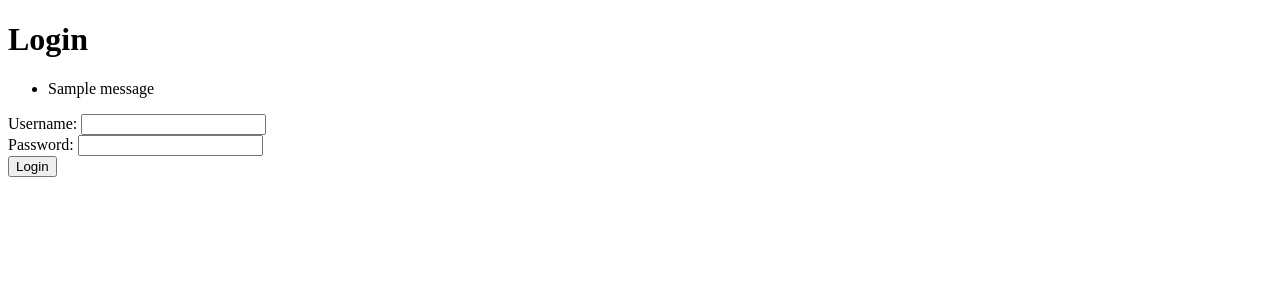
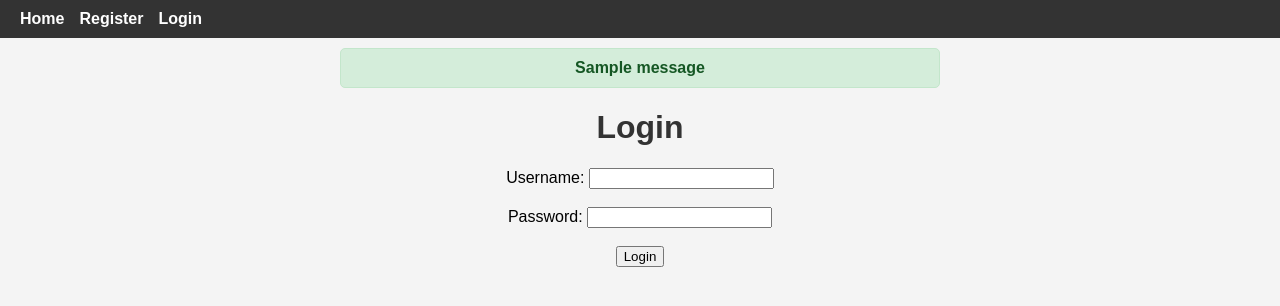
Before and after one commit to jr-alcano/Weather-app, a Flask app: page /login in a window 1280 px wide. Shown: the top 306 px of the page. Run offline with Flask 3, Linux system fonts and the light colour scheme; tables that the repository leaves empty hold one stand-in row (values such as "Sample post"); one stand-in notice (Sample message) is shown.

Commit message:
updating this repository to match the hatchaways repository

```diff
--- a/app.py
+++ b/app.py
@@ -180,7 +180,10 @@ def index():
     weather = None
     favorites = []
     if current_user.is_authenticated:
+        print(f"User is authenticated: {current_user.username}")
         favorites = FavoriteCity.query.filter_by(user_id=current_user.id).all()
+    else:
+        print("No user is logged in.")
 
     if request.method == 'POST':
         city = request.form.get('city')
@@ -191,6 +194,7 @@ def index():
             weather = get_weather_data(city, state, country)
 
     return render_template('index.html', weather=weather, favorites=favorites, weather_emotes=weather_emotes)
+
 
 @app.route('/add-favorite', methods=['POST'])
 @login_required
@@ -246,29 +250,38 @@ def show_favorite(favorite_id):
 
 @app.route('/register', methods=['GET', 'POST'])
 def register():
+    """Register route for new users."""
     if request.method == 'POST':
-        username = request.form['username']
-        email = request.form['email']
-        password = request.form['password']
+        username = request.form.get('username')
+        email = request.form.get('email')
+        password = request.form.get('password')
 
-        # Check for duplicate username or email
+        # Check if username or email already exists
         existing_user = User.query.filter(
             (User.username == username) | (User.email == email)
         ).first()
-
         if existing_user:
-            flash('Email or username already exists.', 'error')
+            flash("Email or username already exists.", "error")
             return redirect('/register')
 
-        # Create the new user
-        user = User(username=username, email=email, password=password)
-        db.session.add(user)
+        # Password validation: length, at least one number, and one special character
+        if (len(password) < 8 or
+                not any(char.isdigit() for char in password) or
+                not any(char in "!@#$%^&*()_+-=[]{}|;:,.<>?/~`" for char in password)):
+            flash("Invalid password. Password must be at least 8 characters long, contain at least one number, and one special character.", "error")
+            return redirect('/register')
+
+        # Add new user to the database if all validations pass
+        new_user = User(username=username, email=email, password=password)
+        db.session.add(new_user)
         db.session.commit()
-
-        flash('Registration successful! Please log in.', 'success')
+        flash("Registration successful! Please log in.", "success")
         return redirect('/login')
 
     return render_template('register.html')
+
+
+
 
 
 
@@ -294,12 +307,30 @@ def login():
     return render_template('login.html')
 
 
+
+
 @app.route('/logout', methods=['POST'])
 @login_required
 def logout():
     logout_user()
     flash('You have been logged out.', 'info')
     return redirect('/')
+
+@app.route('/remove-favorite', methods=['POST'])
+@login_required
+def remove_favorite():
+    city_id = request.form.get('city_id')
+    favorite = FavoriteCity.query.get(city_id)
+
+    if favorite and favorite.user_id == current_user.id:
+        db.session.delete(favorite)
+        db.session.commit()
+        flash("Favorite city removed successfully!", "success")
+    else:
+        flash("Could not find favorite city or access denied.", "error")
+
+    return redirect(url_for('index'))
+
 
 if __name__ == '__main__':
     with app.app_context():
--- a/forms.py
+++ b/forms.py
@@ -1,7 +1,8 @@
 from flask_wtf import FlaskForm
 from wtforms import StringField, PasswordField, SubmitField
-from wtforms.validators import InputRequired, Length, Email, EqualTo
+from wtforms.validators import InputRequired, Length, Email, EqualTo, Regexp
 
+#this file was a past idea, but I ended up not using flask wtf forms
 class RegisterForm(FlaskForm):
     username = StringField('Username', validators=[InputRequired(), Length(min=4, max=25)])
     email = StringField('Email', validators=[InputRequired(), Email()])
--- a/static/css/style.css
+++ b/static/css/style.css
@@ -17,7 +17,6 @@ h1 {
     color: white;
     padding: 10px 20px;
     display: flex;
-    justify-content: space-between;
     align-items: center;
     position: sticky;
     top: 0;
@@ -33,10 +32,15 @@ h1 {
     color: white;
     text-decoration: none;
     font-weight: bold;
+    cursor: pointer;
 }
 
 .nav-link:hover {
-    color: #FFD700; /* Gold on hover */
+    color: #FFD700; /* Gold hover effect */
+}
+
+.logout-form {
+    display: inline; /* Keeps Logout button inline */
 }
 
 .logout-form button {
@@ -45,11 +49,14 @@ h1 {
     color: white;
     font-weight: bold;
     cursor: pointer;
+    padding: 0;
 }
 
 .logout-form button:hover {
-    color: #FFD700;
+    color: #FFD700; /* Gold hover effect */
 }
+
+
 
 /* Weather Display */
 .weather-card, .forecast-card {
@@ -163,3 +170,40 @@ h1 {
 .favorite-button:hover {
     background-color: #ffaa00;
 }
+
+.flash-messages {
+    list-style: none;
+    padding: 0;
+    margin: 10px auto;
+    max-width: 600px;
+}
+
+.flash-messages li {
+    padding: 10px;
+    border-radius: 5px;
+    margin-bottom: 10px;
+    font-weight: bold;
+    text-align: center;
+}
+
+.flash-messages li.success {
+    background-color: #d4edda;
+    color: #155724;
+    border: 1px solid #c3e6cb;
+}
+
+.flash-messages li.error {
+    background-color: #f8d7da;
+    color: #721c24;
+    border: 1px solid #f5c6cb;
+}
+
+.login-status {
+    background-color: #f4f4f4;
+    color: #333;
+    padding: 10px 20px;
+    text-align: center;
+    font-weight: bold;
+    margin-top: 5px;
+    border-bottom: 1px solid #ddd;
+}
--- /dev/null
+++ b/templates/base.html
@@ -0,0 +1,25 @@
+<!DOCTYPE html>
+<html lang="en">
+<head>
+    <meta charset="UTF-8">
+    <meta name="viewport" content="width=device-width, initial-scale=1.0">
+    <title>{% block title %}Weather Dashboard{% endblock %}</title>
+    <link rel="icon" href="{{ url_for('static', filename='favicon.ico') }}">
+    <link rel="stylesheet" href="{{ url_for('static', filename='css/style.css') }}">
+</head>
+<body>
+    {% include 'navbar.html' %} <!-- Include the navigation bar -->
+    <div class="container">
+        {% with messages = get_flashed_messages(with_categories=true) %}
+            {% if messages %}
+                <ul class="flash-messages">
+                    {% for category, message in messages %}
+                        <li class="{{ category }}">{{ message }}</li>
+                    {% endfor %}
+                </ul>
+            {% endif %}
+        {% endwith %}
+        {% block content %}{% endblock %}
+    </div>
+</body>
+</html>
--- a/templates/login.html
+++ b/templates/login.html
@@ -1,27 +1,12 @@
-<!DOCTYPE html>
-<html lang="en">
-<head>
-    <meta charset="UTF-8">
-    <meta name="viewport" content="width=device-width, initial-scale=1.0">
-    <title>Login</title>
-</head>
-<body>
+{% extends "base.html" %}
+{% block title %}Login{% endblock %}
+{% block content %}
 <h1>Login</h1>
-    {% with messages = get_flashed_messages(with_categories=true) %}
-        {% if messages %}
-            <ul>
-                {% for category, message in messages %}
-                    <li class="{{ category }}">{{ message }}</li>
-                {% endfor %}
-            </ul>
-        {% endif %}
-    {% endwith %}
 <form method="POST" action="/login">
     <label for="username">Username:</label>
-        <input type="text" name="username" id="username" required><br>
+    <input type="text" id="username" name="username" required><br><br>
     <label for="password">Password:</label>
-        <input type="password" name="password" id="password" required><br>
+    <input type="password" id="password" name="password" required><br><br>
     <button type="submit">Login</button>
 </form>
-</body>
-</html>
+{% endblock %}
--- /dev/null
+++ b/templates/navbar.html
@@ -0,0 +1,15 @@
+<nav class="navbar">
+    <div class="navbar-container">
+        {% if current_user.is_authenticated %}
+            <a href="/" class="nav-link">Home</a>
+            <a href="#favorites" class="nav-link">Favorites</a>
+            <form method="POST" action="/logout" class="logout-form">
+                <button type="submit" class="nav-link">Logout</button>
+            </form>
+        {% else %}
+            <a href="/" class="nav-link">Home</a>
+            <a href="/register" class="nav-link">Register</a>
+            <a href="/login" class="nav-link">Login</a>
+        {% endif %}
+    </div>
+</nav>
```
Also changed, not shown: inital_project_idea_.md (added, +46 -0 lines), templates/favorites.html (+4 -8 lines), templates/index.html (+5 -39 lines), templates/register.html (+4 -13 lines), README.md, static/favicon.ico (added). Lines whose indentation alone changed are shown as unchanged.
